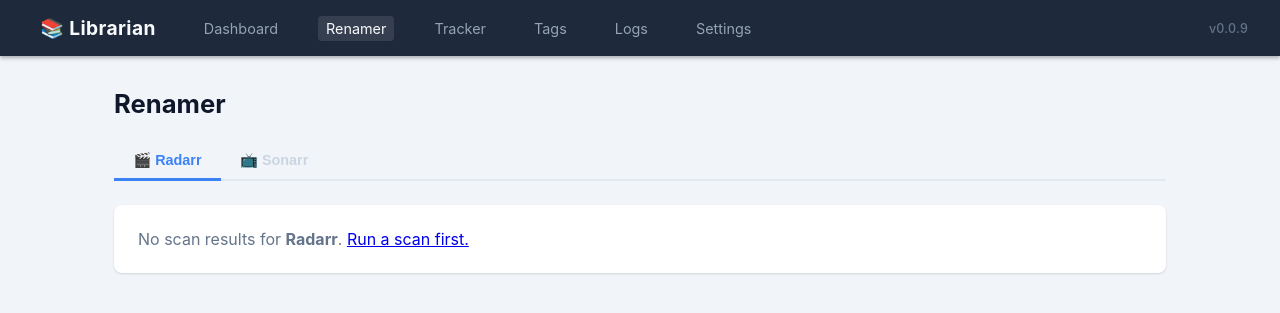
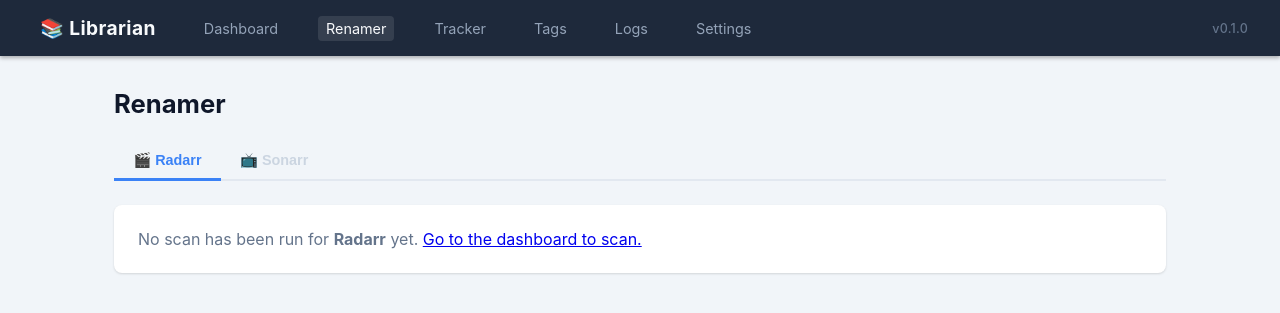
Before and after one commit to Beejeex/librarian, a FastAPI app: page /review in a window 1280 px wide. Shown: the top 313 px of the page. Run offline with FastAPI, Linux system fonts and the light colour scheme.

Commit message:
fix: review page shows correct message when no scan run; bump to v0.1.0

```diff
--- a/app/templates/review.html
+++ b/app/templates/review.html
@@ -8,7 +8,7 @@
 {% macro source_panel(label, icon, src_key, scan_run, items, batch_size) %}
 {% if not scan_run %}
 <div class="card">
-  <p style="color:#64748b;">No scan results for <strong>{{ label }}</strong>. <a href="/">Run a scan first.</a></p>
+  <p style="color:#64748b;">No scan has been run for <strong>{{ label }}</strong> yet. <a href="/">Go to the dashboard to scan.</a></p>
 </div>
 {% elif scan_run.status == "scanning" %}
 <div class="card" x-data="{}" x-init="setTimeout(() => location.reload(), 2000)">
@@ -16,7 +16,13 @@
 </div>
 {% elif items | length == 0 %}
 <div class="card">
+  {% if scan_run.status == "done" %}
+  <div class="alert alert-success">{{ icon }} Last scan for {{ label }} is fully applied ({{ scan_run.done_count }} renamed, {{ scan_run.error_count }} errors). <a href="/">Run a new scan</a> to check for fresh mismatches.</div>
+  {% elif scan_run.status == "error" %}
+  <div class="alert" style="background:#fee2e2;color:#b91c1c;">{{ icon }} Scan for {{ label }} encountered an error. <a href="/">Try scanning again.</a></div>
+  {% else %}
   <div class="alert alert-success">{{ icon }} {{ label }} — no folder mismatches found.</div>
+  {% endif %}
 </div>
 {% else %}
 <div x-data="{
--- a/app/version.py
+++ b/app/version.py
@@ -1,3 +1,3 @@
 """Single source of truth for the application version."""
 
-VERSION = "v0.0.9"
+VERSION = "v0.1.0"
```
